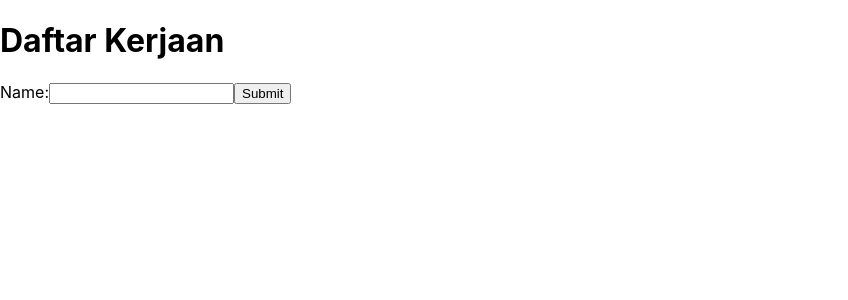
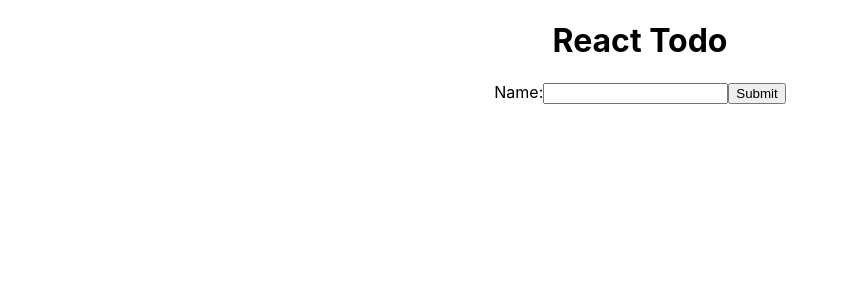
Before and after one commit to bayurn/react-todo, a React (Create React App) app in the folder client/: page / in a window 1280 px wide. Shown: the top 300 px of the page, without its empty margins (0-848 px from the left). Built offline with nearby package versions, Linux system fonts and the light colour scheme.

Commit message:
add attribut className

```diff
--- a/client/src/components/todoBox.js
+++ b/client/src/components/todoBox.js
@@ -1,6 +1,7 @@
 import React, { Component } from 'react'
 import TodoList from './todoList';
 import TodoForm from './todoForm';
+import '../css/todoBox.css'
 
 export default class TodoBox extends Component {
     constructor(props) {
@@ -30,10 +31,10 @@ export default class TodoBox extends Component {
 
     render() {
         return (
-            <div>
-                <h1>Daftar Kerjaan</h1>
-                <TodoList data={this.state.data} complete={this.completeTodo} />
-                <TodoForm add={this.addTodo} />
+            <div className="Box">
+                <h1>React Todo</h1>
+                <TodoList className="List" data={this.state.data} complete={this.completeTodo} />
+                <TodoForm className="Form" add={this.addTodo} />
             </div>
         );
     }
```
